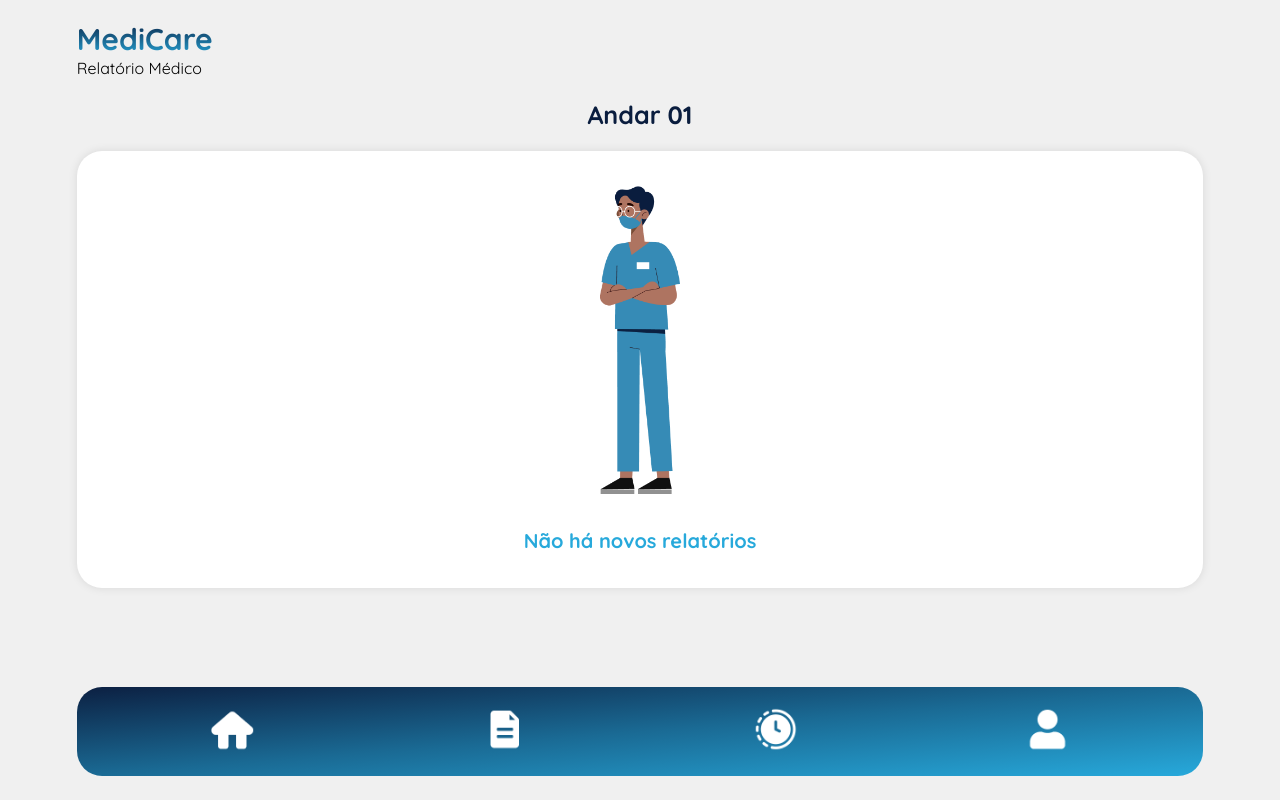
After one commit to BrennoPrettyman/MediCare, a PHP site: page /relatoriovazio.html in a window 1280 px wide. The commit adds this page. Run offline with PHP 8.4, Linux system fonts and the light colour scheme.

Commit message:
correções
arrumei relogio, tela de sem relatorios e olho da senha

```diff
--- a/css/historicoinfo.css
+++ b/css/historicoinfo.css
@@ -101,8 +101,8 @@ a {
 /* CAIXA */
 .box {
     box-shadow: 0px 0px 10px rgba(0, 0, 0, 0.1);
-    padding: 15px;
-    margin: 0px 20%;
     background-color: white;
     border-radius: 25px;
+    margin: 0px 20%;
+    padding: 15px;
 }
--- a/css/icons.css
+++ b/css/icons.css
@@ -120,12 +120,12 @@
     border: 2px;
     width: 100%;
     height: 100%;
-    /* TEXTO */
+    /* FONTE */
     font-family: "Quicksand";
     font-weight: bold;
     color: #000000;
     font-size: 16px;
-    /* ICONS */
+    /* ICON */
     background-image: url('media/password.png');
     background-position: 20px center;
     background-repeat: no-repeat;
@@ -218,3 +218,41 @@
     width: 220px;
     text-align: center;
 }
+
+.eyeVisible {
+    background-color: transparent;
+    height: 0px;
+}
+
+.aberto {
+    box-shadow: 0px 0px 8px 0px rgba(0, 0, 0, 0.15);
+    background-image: url('media/see.png');
+    background-repeat: no-repeat;
+    background-position: center;
+    margin: 0px 10px 0px 10px;
+    background-color: #fff;
+    box-sizing: border-box;
+    background-size: 25px;
+    border-radius: 20px;
+    padding: 25px;
+    border: 0px;
+}
+
+.fechado {
+    box-shadow: 0px 0px 8px 0px rgba(0, 0, 0, 0.15);
+    background-image: url('media/dontsee.png');
+    background-repeat: no-repeat;
+    background-position: center;
+    margin: 0px 10px 0px 10px;
+    background-color: #fff;
+    background-size: 25px;
+    box-sizing: border-box;
+    border-radius: 19px;
+    padding: 25px;
+    border: 0px;
+}
+
+#enf {
+    width: 80px;
+    margin-bottom: 0px;
+}
--- a/css/relatorio.css
+++ b/css/relatorio.css
@@ -8,6 +8,13 @@ body {
 
 .bloco1{
    text-align: center;
+}
+
+.bloco {
+    box-shadow: 0px 0px 10px rgba(0, 0, 0, 0.1);
+    padding: 35px 25px 1px 25px;
+    background-color: white;
+    border-radius: 25px;
 }
 
 /* NAVBAR */
@@ -77,6 +84,16 @@ h4 {
     line-height: 5%;
 }
 
+h5 {
+    font-family: "Quicksand", sans-serif;
+    color: rgba(39, 169, 219, 1);
+    font-weight: weight;
+    font-style: normal;
+    text-align: center;
+    font-size: 20px;
+    margin-top: 30px;
+}
+
 p {
     font-family: "Quicksand", sans-serif;
     font-optical-sizing: auto;
--- a/home.html
+++ b/home.html
@@ -30,7 +30,7 @@
 
     <div class="navbar">
         <a href="homeC.html"><img src="pics/home.png" class="icon" id="HomeIcon"></a>
-        <a href="relatorio.html"><img src="pics/relatorios.png" class="icon" id="PaperIcon"></a>
+        <a href="relatoriovazio.html"><img src="pics/relatorios.png" class="icon" id="PaperIcon"></a>
         <a href="historico.html"><img src="pics/history.png" class="icon" id="ClockIcon"></a>
         <a href="perfil.html"><img src="pics/perfil.png" class="icon" id="PeopleIcon"> </a>
     </div>
--- a/js/login.js
+++ b/js/login.js
@@ -13,6 +13,6 @@ document.addEventListener("submit", (event) => {
         allowed = true; // Temporário
 
         if (allowed == true){
-            window.location.href = "home.html";
+            window.location.href = "qrcodeex.html";
         }
 });
--- /dev/null
+++ b/relatoriovazio.html
@@ -0,0 +1,39 @@
+<!DOCTYPE html>
+<html lang="pt-BR">
+
+<head>
+    <meta charset="UTF-8">
+    <meta name="viewport" content="width=device-width, initial-scale=1.0">
+    <link rel="stylesheet" href="css/relatorio.css">
+    <link rel="stylesheet" href="css/icons.css">
+
+    <!-- FONTES -->
+    <link rel="preconnect" href="https://fonts.googleapis.com">
+    <link rel="preconnect" href="https://fonts.gstatic.com" crossorigin>
+    <link href="https://fonts.googleapis.com/css2?family=Nunito&family=Quicksand:wght@300..700&display=swap"
+        rel="stylesheet">
+
+    <title>MediCare - Relatório Médico</title>
+</head>
+
+<body>
+    <h1>MediCare</h1>
+    <P>Relatório Médico</P>
+    <div class="bloco1">
+        <h2>Andar 01</h2>
+
+
+        <div class="bloco">
+        <img src="css/media/enf.png" id="enf">
+        <h5>Não há novos relatórios</h5>
+        </div>
+    </div>
+
+    <div class="navbar">
+        <a href="home.html"><img src="pics/home.png" class="icon" id="homeIcon"></a>
+        <a href="relatorio.html"><img src="pics/relatorios.png" class="icon selected" id="relatorioIcon"></a>
+        <a href="historico.html"><img src="pics/history.png" class="icon" id="historyIcon"></a>
+        <a href="perfil.html"><img src="pics/perfil.png" class="icon" id="perfilIcon"> </a>
+    </div>
+</body>
+</html>
```
Also changed, not shown: css/cadastro.css (+0 -21 lines), css/login.css (+0 -21 lines), login.html (+5 -4 lines), css/media/dontsee.png (added), css/media/enf.png (added), css/media/see.png (added), pics/relogio.png.
